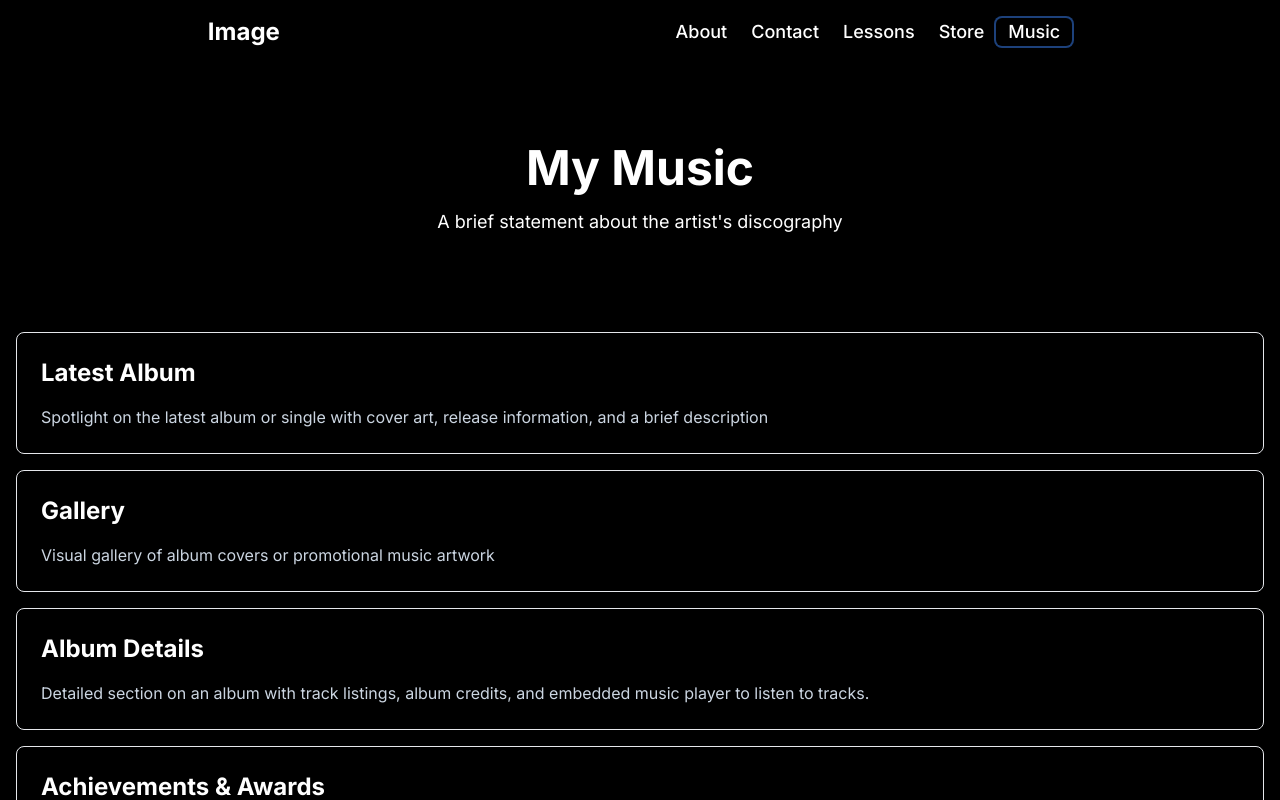
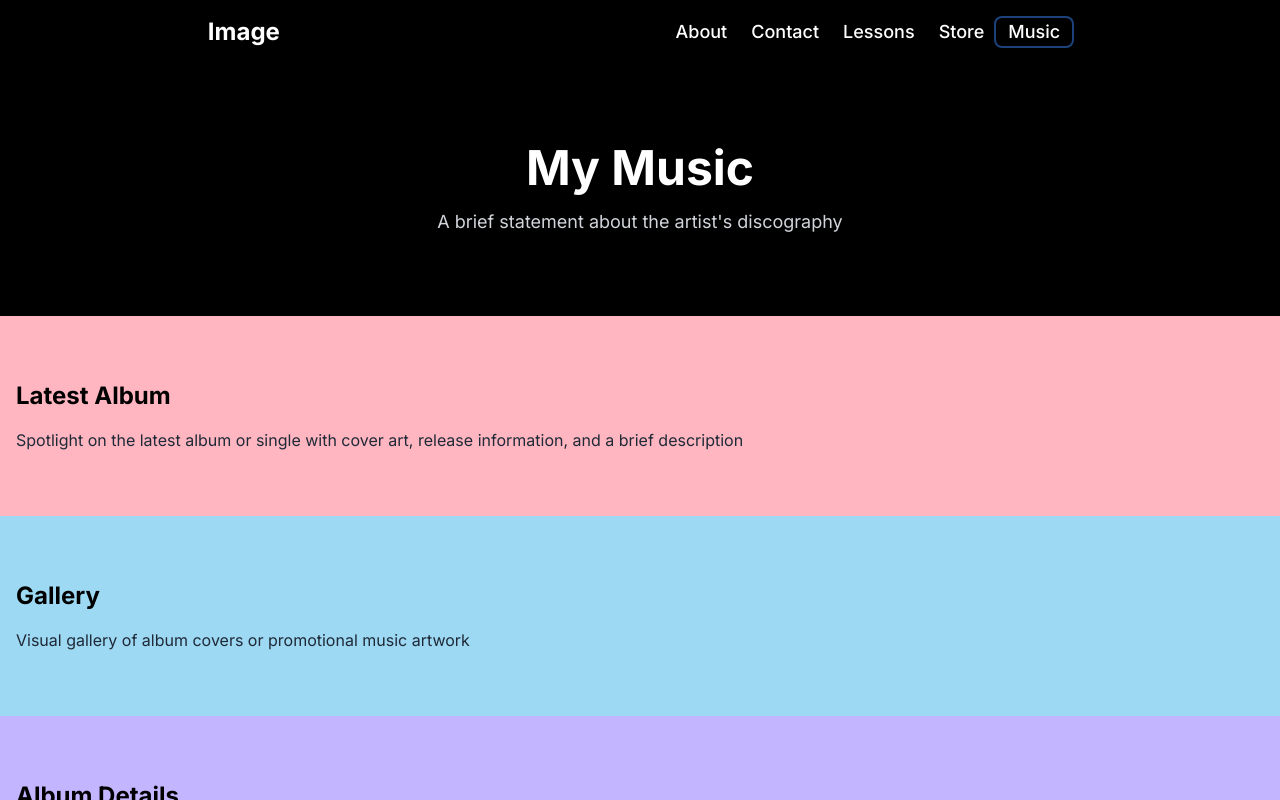
Before and after one commit to chiltom/jordanparks-site, a Next.js app: page /music in a window 1280 px wide. Built offline with nearby package versions, Linux system fonts and the light colour scheme.

Commit message:
update: updated music page

```diff
--- a/app/music/page.tsx
+++ b/app/music/page.tsx
@@ -11,7 +11,7 @@ const Music = (): ReactElement => {
   return (
     <div className="min-h-screen">
       <MusicHeader />
-      <main className="px-4">
+      <main>
         <FeatureSection />
         <GallerySection />
         <PortfolioItemBodySection />
--- a/app/ui/music/FeatureSection.tsx
+++ b/app/ui/music/FeatureSection.tsx
@@ -2,9 +2,9 @@ import { ReactElement } from "react";
 
 const FeatureSection: React.FC = (): ReactElement => {
   return (
-    <section className="bg-cardBackground border border-accentLight rounded-lg p-6 my-4 shadow-neon">
-      <h2 className="text-accent text-2xl font-bold">Latest Album</h2>
-      <p className="mt-4 text-textSecondary">
+    <section className="section">
+      <h2 className="text-black text-2xl font-bold">Latest Album</h2>
+      <p className="mt-4 text-gray-800">
         Spotlight on the latest album or single with cover art, release
         information, and a brief description
       </p>
--- a/app/ui/music/FeaturesListSection.tsx
+++ b/app/ui/music/FeaturesListSection.tsx
@@ -2,9 +2,9 @@ import { ReactElement } from "react";
 
 const FeaturesListSection: React.FC = (): ReactElement => {
   return (
-    <section className="bg-cardBackground border border-accent rounded-lg p-6 my-4 shadow-neon">
-      <h2 className="text-accent text-2xl font-bold">Achievements & Awards</h2>
-      <p className="mt-4 text-textSecondary">
+    <section className="section">
+      <h2 className="text-black text-2xl font-bold">Achievements & Awards</h2>
+      <p className="mt-4 text-gray-800">
         List of key achievements, awards, or notable performances related to the
         music.
       </p>
--- a/app/ui/music/GallerySection.tsx
+++ b/app/ui/music/GallerySection.tsx
@@ -2,9 +2,9 @@ import { ReactElement } from "react";
 
 const GallerySection: React.FC = (): ReactElement => {
   return (
-    <section className="bg-cardBackground border border-accent rounded-lg p-6 my-4 shadow-neon">
-      <h2 className="text-accent text-2xl font-bold">Gallery</h2>
-      <p className="mt-4 text-textSecondary">
+    <section className="section">
+      <h2 className="text-black text-2xl font-bold">Gallery</h2>
+      <p className="mt-4 text-gray-800">
         Visual gallery of album covers or promotional music artwork
       </p>
     </section>
--- a/app/ui/music/LogoListSection.tsx
+++ b/app/ui/music/LogoListSection.tsx
@@ -2,11 +2,11 @@ import { ReactElement } from "react";
 
 const LogoListSection: React.FC = (): ReactElement => {
   return (
-    <section className="bg-cardBackground border border-accentLight rounded-lg p-6 my-4 shadow-neon">
-      <h2 className="text-accent text-2xl font-bold">
+    <section className="section">
+      <h2 className="text-black text-2xl font-bold">
         Where to Find My Music
       </h2>
-      <p className="mt-4 text-textSecondary">
+      <p className="mt-4 text-gray-800">
         Display logos of music platforms where the music can be found
       </p>
     </section>
--- a/app/ui/music/MusicHeader.tsx
+++ b/app/ui/music/MusicHeader.tsx
@@ -2,9 +2,9 @@ import { ReactElement } from "react";
 
 const MusicHeader: React.FC = (): ReactElement => {
   return (
-    <header className="bg-accent text-buttonText text-center rounded-b-lg py-20 px-4 shadow-neonPink mx-2">
-      <h1 className="text-5xl font-bold">My Music</h1>
-      <p className="mt-4 text-lg">
+    <header className="text-center py-20 px-4 shadow-lg">
+      <h1 className="text-5xl font-bold text-white">My Music</h1>
+      <p className="mt-4 text-lg text-gray-300">
         A brief statement about the artist&apos;s discography
       </p>
     </header>
--- a/app/ui/music/PortfolioItemBodySection.tsx
+++ b/app/ui/music/PortfolioItemBodySection.tsx
@@ -2,9 +2,9 @@ import { ReactElement } from "react";
 
 const PortfolioItemBodySection: React.FC = (): ReactElement => {
   return (
-    <section className="bg-cardBackground border border-accentLight rounded-lg p-6 my-4 shadow-neon">
-      <h2 className="text-accent text-2xl font-bold">Album Details</h2>
-      <p className="mt-4 text-textSecondary">
+    <section className="section">
+      <h2 className="text-black text-2xl font-bold">Album Details</h2>
+      <p className="mt-4 text-gray-800">
         Detailed section on an album with track listings, album credits, and
         embedded music player to listen to tracks.
       </p>
--- a/app/ui/music/ReviewsSection.tsx
+++ b/app/ui/music/ReviewsSection.tsx
@@ -2,9 +2,9 @@ import { ReactElement } from "react";
 
 const ReviewsSection: React.FC = (): ReactElement => {
   return (
-    <section className="bg-cardBackground border border-accentLight rounded-lg p-6 my-4 shadow-neon">
-      <h2 className="text-accent text-2xl font-bold">Reviews</h2>
-      <p className="mt-4 text-textSecondary">
+    <section className="section">
+      <h2 className="text-black text-2xl font-bold">Reviews</h2>
+      <p className="mt-4 text-gray-800">
         Showcase reviews from critics, fans, and publications.
       </p>
     </section>
```
